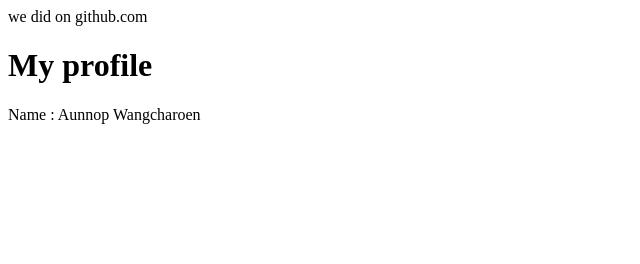
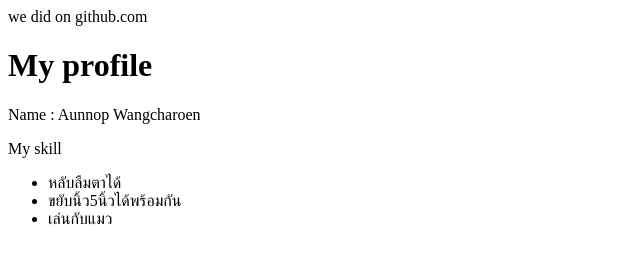
Before and after one commit to Aunnop-Wangcharoen/essential-skill, a plain HTML site: page index.html in a window 1280 px wide. Shown: the whole page, without its empty margins (0-640 px from the left). Drawn offline with Linux system fonts and the light colour scheme.

Commit message:
Add my skill

```diff
--- a/index.html
+++ b/index.html
@@ -9,5 +9,12 @@
     we did on github.com
     <h1>My profile</h1>
     <p>Name : Aunnop Wangcharoen</p>
+
+    <p>My skill</p>
+    <ul>
+        <li>หลับลืมตาได้</li>
+        <li>ขยับนิ้ว5นิ้วได้พร้อมกัน</li>
+        <li>เล่นกับแมว</li>
+    </ul>
 </body>
 </html>
```
